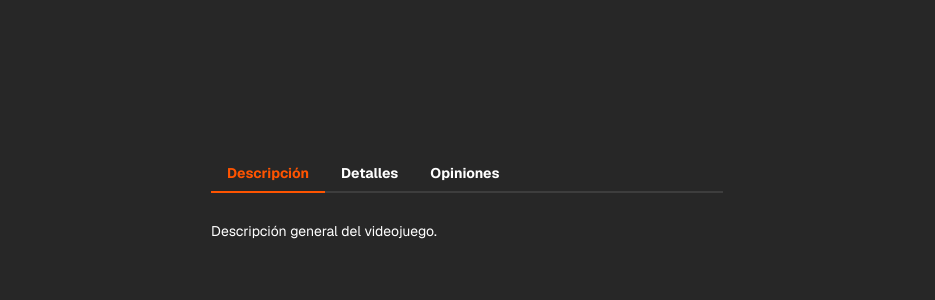
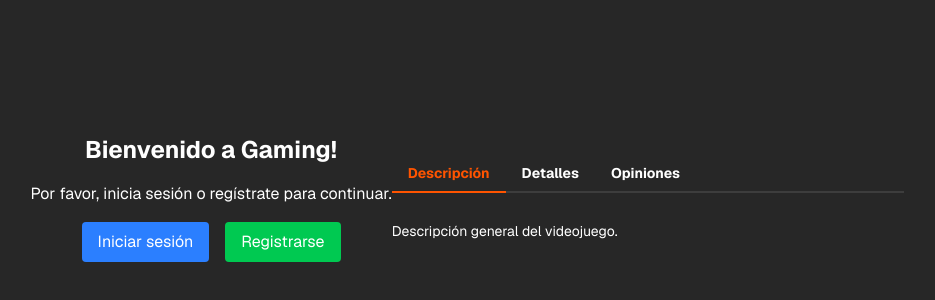
Before and after one commit to ahernandez93/ecommerce-nextjs-gaming, a Next.js app: page / in a window 1280 px wide. Shown: the part 202-502 px from the top of the page, without its empty margins (173-1108 px from the left). Built offline with nearby package versions, Linux system fonts and the light colour scheme; no server answers.

Commit message:
feat(auth): enhance user experience with personalized greetings and logout functionality

```diff
--- a/src/app/(auth)/join/layout.jsx
+++ b/src/app/(auth)/join/layout.jsx
@@ -12,6 +12,7 @@ export default function JoinLayout({ children }) {
 
     if (user) {
         router.push("/");
+        return null;
     }
 
     return (
--- a/src/app/page.jsx
+++ b/src/app/page.jsx
@@ -1,8 +1,45 @@
+"use client";
+
 import { Tabs, TabsContent, TabsList, TabsTrigger } from "@/components/ui/tabs";
+import { useAuth } from "@/hooks/useAuth";
 
 export default function Home() {
+    const { user, logout } = useAuth();
+
     return (
         <main className="flex min-h-screen items-center justify-center p-6">
+            {user ? (
+                <div className="flex flex-col items-center gap-4">
+                    <h1 className="text-2xl font-bold">
+                        Bienvenido, {user.username}!
+                    </h1>
+                    <button
+                        onClick={logout}
+                        className="rounded bg-red-500 px-4 py-2 text-white hover:bg-red-600"
+                    >
+                        Cerrar sesión
+                    </button>
+                </div>
+            ) : (
+                <div className="flex flex-col items-center gap-4">
+                    <h1 className="text-2xl font-bold">Bienvenido a Gaming!</h1>
+                    <p>Por favor, inicia sesión o regístrate para continuar.</p>
+                    <div className="flex gap-4">
+                        <a
+                            href="/join/sign-in"
+                            className="rounded bg-blue-500 px-4 py-2 text-white hover:bg-blue-600"
+                        >
+                            Iniciar sesión
+                        </a>
+                        <a
+                            href="/join/sign-up"
+                            className="rounded bg-green-500 px-4 py-2 text-white hover:bg-green-600"
+                        >
+                            Registrarse
+                        </a>
+                    </div>
+                </div>
+            )}
             <Tabs defaultValue="description" className="w-full max-w-lg">
                 <TabsList>
                     <TabsTrigger value="description">Descripción</TabsTrigger>
--- a/src/contexts/AuthContext.js
+++ b/src/contexts/AuthContext.js
@@ -15,10 +15,6 @@ export function AuthProvider(props) {
     const [token, setToken] = useState(null);
     const [loading, setLoading] = useState(true);
 
-    useEffect(() => {
-        setLoading(false);
-    }, []);
-
     const login = async (token) => {
         try {
             tokenCtrl.setToken(token);
@@ -33,12 +29,43 @@ export function AuthProvider(props) {
         }
     };
 
+    const logout = () => {
+        tokenCtrl.removeToken();
+        setToken(null);
+        setUser(null);
+    };
+
+    const updateUser = (key, value) => {
+        setUser({
+            ...user,
+            [key]: value,
+        });
+    };
+
+    useEffect(() => {
+        (async () => {
+            const token = tokenCtrl.getToken();
+
+            if (!token) {
+                logout();
+                setLoading(false);
+                return;
+            }
+
+            if (tokenCtrl.hasExpired(token)) {
+                logout();
+            } else {
+                await login(token);
+            }
+        })();
+    }, []);
+
     const data = {
         accessToken: token,
         user,
         login,
-        logout: null,
-        updateUser: null,
+        logout,
+        updateUser,
     };
 
     if (loading) return null;
```
